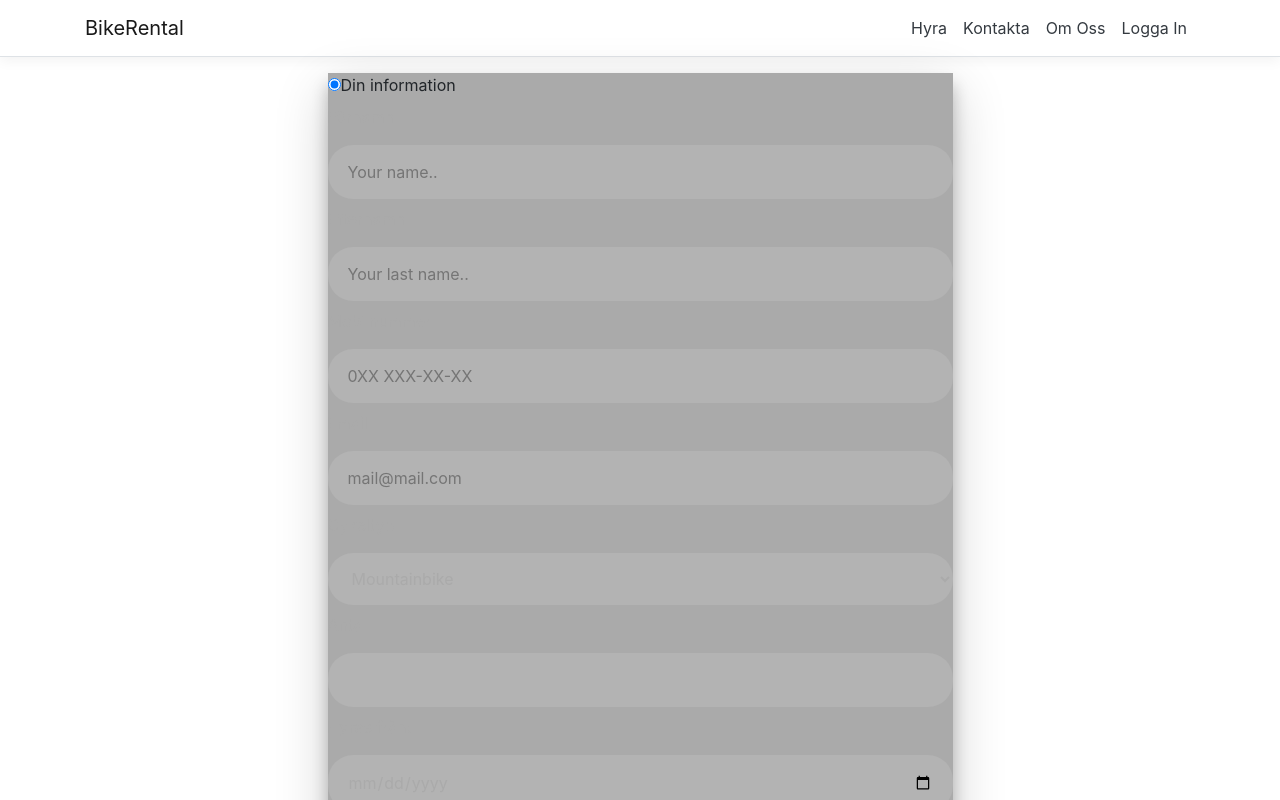
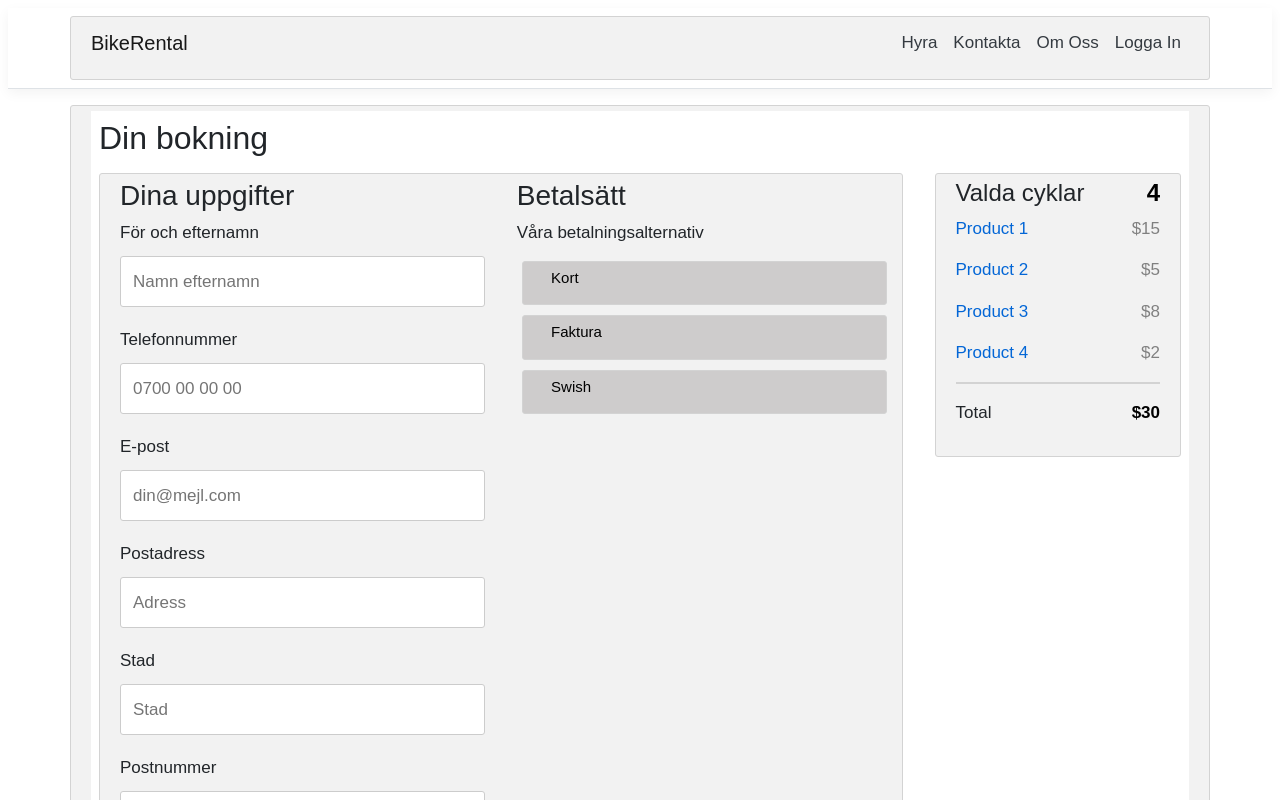
Before and after one commit to NBIGrupp5/BikeRental, a React (Create React App) app in the folder ClientApp/: page /BookingForm in a window 1280 px wide. Shown: the top 800 px of the page. Built offline with nearby package versions, Linux system fonts and the light colour scheme.

Commit message:
bokningsform

```diff
--- a/ClientApp/src/components/BookingForm.css
+++ b/ClientApp/src/components/BookingForm.css
@@ -1,157 +1,134 @@
+
+body {
+    font-family: Arial;
+    font-size: 17px;
+    padding: 8px;
+}
+
 * {
     box-sizing: border-box;
 }
 
-.dininfo-wrap {
-    width: 100%;
-    margin: auto;
-    height: 1199px;
-    max-width: 625px;
-    min-height: 625px;
-    position: relative;
-    background: #aaaaaa;
-    box-shadow: 0 12px 15px 0 rgba(0,0,0,.24),0 17px 50px 0 rgba(0,0,0,.19);
+.row {
+    display: -ms-flexbox; /* IE10 */
+    display: flex;
+    -ms-flex-wrap: wrap; /* IE10 */
+    flex-wrap: wrap;
+    margin: 0 -16px;
 }
 
-
-/* Style the header */
-.header-about {
-    background-color: #666;
-    padding: 30px;
-    text-align: center;
-    font-size: 65px;
-    color: white;
+.col-25 {
+    -ms-flex: 25%; /* IE10 */
+    flex: 25%;
 }
 
-
-/* Create two columns/boxes that floats next to each other */
-
-.h1-about {
-    text-align: center;
-    font-size: 65px;
-    margin-top: -16mm;
+.col-50 {
+    -ms-flex: 50%; /* IE10 */
+    flex: 50%;
 }
 
+.col-75 {
+    -ms-flex: 75%; /* IE10 */
+    flex: 75%;
+}
 
-/* Responsive layout - makes the two columns/boxes stack on top of each other instead of next to each other, on small screens */
-@media (max-width: 600px) {
-    .body-about, header {
-        width: 100%;
-        height: auto;
+.col-25,
+.col-50,
+.col-75 {
+    padding: 0 16px;
+}
+
+.container {
+    background-color: #f2f2f2;
+    padding: 5px 20px 15px 20px;
+    border: 1px solid lightgrey;
+    border-radius: 3px;
+}
+
+input[type=text] {
+    width: 100%;
+    margin-bottom: 20px;
+    padding: 12px;
+    border: 1px solid #ccc;
+    border-radius: 3px;
+}
+
+label {
+    margin-bottom: 10px;
+    display: block;
+}
+
+.icon-container {
+    margin-bottom: 20px;
+    padding: 7px 0;
+    font-size: 24px;
+}
+
+.btn {
+    background-color: #04AA6D;
+    color: white;
+    padding: 12px;
+    margin: 10px 0;
+    border: none;
+    width: 100%;
+    border-radius: 3px;
+    cursor: pointer;
+    font-size: 17px;
+}
+
+    .btn:hover {
+        background-color: #45a049;
+    }
+
+a {
+    color: #2196F3;
+}
+
+hr {
+    border: 1px solid lightgrey;
+}
+
+span.price {
+    float: right;
+    color: grey;
+}
+
+/* Responsive layout - when the screen is less than 800px wide, make the two columns stack on top of each other instead of next to each other (also change the direction - make the "cart" column go on top) */
+@media (max-width: 800px) {
+    .row {
+        flex-direction: column-reverse;
+    }
+
+    .col-25 {
+        margin-bottom: 20px;
     }
 }
 
-input[type=number], select {
+/* Collapsible betalningsval */
+.collapsible {
+    background-color: rgb(206, 204, 204);
+    cursor: pointer;
+    padding: 5px 20px 15px 20px;
     width: 100%;
-    color: #aaa;
-    padding: 12px 20px;
-    margin: 8px 0;
-    display: inline-block;
-    border: none;
-    padding: 15px 20px;
-    border-radius: 25px;
-    background: rgba(255,255,255,.1);
+    border: 1px solid lightgrey;
+    border-radius: 3px;
+    text-align: left;
+    outline: none;
+    font-size: 15px;
+    margin: 5px;
 }
 
-input[type=tel], select {
-    width: 100%;
-    color: #aaa;
-    padding: 12px 20px;
-    margin: 8px 0;
-    display: inline-block;
-    border: none;
-    padding: 15px 20px;
-    border-radius: 25px;
-    background: rgba(255,255,255,.1);
+    .active, .collapsible:hover {
+        background-color: rgb(172, 172, 172);
+        border: 1px solid lightgrey;
+        border-radius: 3px;
+    }
+
+.content {
+    padding: 0 18px;
+    display: none;
+    overflow: hidden;
+    background-color: rgb(226, 226, 226);
+    border: 1px solid lightgrey;
+    border-radius: 3px;
 }
-
-.others {
-    color: black;
-}
-
-.text {
-    color: #aaa;
-}
-
-.text-white {
-    color: white;
-}
-
-.cykel {
-    width: 100%;
-    color: #aaa;
-    padding: 12px 20px;
-    margin: 8px 0;
-    display: inline-block;
-    border: none;
-    padding: 15px 20px;
-    border-radius: 25px;
-    background: rgba(255,255,255,.1);
-}
-
-input[type=email], select {
-    width: 100%;
-    color: #aaa;
-    padding: 12px 20px;
-    margin: 8px 0;
-    display: inline-block;
-    border: none;
-    padding: 15px 20px;
-    border-radius: 25px;
-    background: rgba(255,255,255,.1);
-}
-
-input[type=date], select {
-    width: 100%;
-    color: #aaa;
-    padding: 12px 20px;
-    margin: 8px 0;
-    display: inline-block;
-    border: none;
-    padding: 15px 20px;
-    border-radius: 25px;
-    background: rgba(255,255,255,.1);
-}
-
-input[type=text], select {
-    width: 100%;
-    color: #aaa;
-    padding: 12px 20px;
-    margin: 8px 0;
-    display: inline-block;
-    border: none;
-    padding: 15px 20px;
-    border-radius: 25px;
-    background: rgba(255,255,255,.1);
-}
-
-input[type=submit] {
-    width: 100%;
-    background-color: #3f51b5;
-    color: white;
-    padding: 14px 20px;
-    border: none;
-    padding: 15px 20px;
-    border-radius: 25px;
-    cursor: pointer;
-}
-
-input[type=checkbox] {
-    color: #fff;
-    border-color: #3f51b5;
-    background-color: #3f51b5;
-}
-
-input[type=submit]:hover {
-    background-color: #3f51b5;
-}
-
-.vid {
-    border-radius: 5px;
-    padding: 20px;
-    width: 50%;
-    margin: auto;
-    margin-top: 9mm;
-    text-align: center;
-    align-items: center;
-}
--- a/ClientApp/src/components/BookingForm.js
+++ b/ClientApp/src/components/BookingForm.js
@@ -1,5 +1,10 @@
-import React, { Component } from 'react';
+import React, { Component, useState } from 'react';
 import './BookingForm.css'
+
+
+
+
+
 
 export class BookingForm extends Component {
     static displayName = BookingForm.name;
@@ -8,66 +13,129 @@ export class BookingForm extends Component {
         return (
             <div>
                 <body>
-					<div class="dininfo-wrap">
-						<div class="login-html">
-							<input id="tab-1" type="radio" name="tab" class="sign-in" checked /><label for="tab-1" class="tab">Din information</label>
 
-							<div class="login-form">
-								<div class="sign-in-htm">
-									<div class="group">
-										<label for="fname" className="text">Förnamn</label>
-										<input type="text" id="fname" name="firstname" placeholder="Your name.." />
+                    <h2>Din bokning</h2>
+
+                    {/*<!-- Tid och datum för denna beställning -->*/}
+                    <p id="date"></p>
+                    <script>
+                        document.getElementById("date").innerHTML = Date();
+            </script>
+
+                    <div class="row">
+                        <div class="col-75">
+                            <div class="container">
+                                <form action="/action_page.php">
+
+                                    <div class="row">
+                                        <div class="col-50">
+                                            <h3>Dina uppgifter</h3>
+                                            <label for="fname">För och efternamn</label>
+                                            <input type="text" id="fname" name="firstname" placeholder="Namn efternamn"></input>
+                                            <label for="mobil">Telefonnummer </label>
+                                            <input type="text" id="mobil" name="mobil" placeholder="0700 00 00 00"></input>
+                                            <label for="email"> E-post</label>
+                                            <input type="text" id="email" name="email" placeholder="din@mejl.com"></input>
+                                            <label for="adr"> Postadress</label>
+                                            <input type="text" id="adr" name="address" placeholder="Adress"></input>
+                                            <label for="city"> Stad</label>
+                                            <input type="text" id="city" name="city" placeholder="Stad"></input>
+                                            <label for="zip">Postnummer </label>
+                                            <input type="text" id="zip" name="zip" placeholder="xxx xx"></input>
                                         </div>
-									<div class="group">
-										<label for="lname" className="text">Efternamn</label>
-										<input type="text" id="lname" name="lastname" placeholder="Your last name.." />
+
+
+
+                                        <div class="col-50">
+                                            <h3>Betalsätt</h3>
+                                            <label for="fname">Våra betalningsalternativ</label>
+
+
+
+                                            <button type="button" class="collapsible"><i class="far fa-credit-card"></i>&nbsp;&nbsp;Kort</button>
+                                            <div class="content">
+                                                <br></br>
+                                                <p><label for="cname">Namn på kortet</label>
+                                                    <input type="text" id="cname" name="cardname" placeholder="Pernilla Wahlgren"></input>
+                                                    <label for="ccnum">Kortnummer   </label>
+                                                    <input type="text" id="ccnum" name="cardnumber" placeholder="1111-2222-3333-4444"></input>
+                                                    <label for="expmonth">Exp Month</label>
+                                                    <input type="text" id="expmonth" name="expmonth" placeholder="Månad"></input>
+                                                    <div class="row">
+                                                        <div class="col-50">
+                                                            <label for="expyear">Exp Year</label>
+                                                            <input type="text" id="expyear" name="expyear" placeholder="2018"></input>
                                                         </div>
-									<div class="group">
-										<label for="phone" className="text">Mobilnummer</label>
-										<input type="tel" id="text" name="tel" placeholder="0XX XXX-XX-XX" />
+                                                        <div class="col-50">
+                                                            <label for="cvv">CVV</label>
+                                                            <input type="text" id="cvv" name="cvv" placeholder="352"></input>
                                                         </div>
-									<div class="group">
-										<label for="email" className="text">Email</label>
-										<input type="email" id="email" name="email" placeholder="mail@mail.com" />
+                                                    </div></p>
+                                                <input type="submit" value="Slutför bokning" class="btn"></input>
                                             </div>
-									<div>
-										<label for="cykeltyp" className="text">Cykeltyp</label><br />
-										<select className="cykel" id="cykeltyp" name="cykeltyp">
-											<option value="Mountainbike" className="others">Mountainbike</option>
-											<option value="Elcykel" className="others">Elcykel</option>
-											<option value="Stadscykel" className="others">Stadscykel</option>
-										</select>
+                                            <button type="button" class="collapsible"><i class="fas fa-file-invoice-dollar"></i>&nbsp;&nbsp;Faktura</button>
+                                            <div class="content">
+                                                <br></br>
+                                                <p><h6>Betala inom 14 dagar</h6></p>
+                                                <div>Avgift 0 kr</div>
+                                                <br></br>
+                                                <input type="submit" value="Slutför bokning" class="btn"></input>
+                                                <br></br>
                                             </div>
-									<div class="group">
-										<label for="antal" className="text">Antal</label>
-										<input type="number" id="antal" name="antal" /><br />
+
+                                            <button type="button" class="collapsible"><i class="fas fa-sync-alt"></i>&nbsp;&nbsp;Swish</button>
+                                            <div class="content">
+                                                <br></br>
+                                                <p>Skicka din betalning med Swish. Du behöver Swish-appen och ett mobilt BandID för att använda det här betalsättet.</p>
+                                                <div>Skicka med ditt registrerade nummer till: </div>
+                                                <div><h3>0733 55 55 55</h3></div>
+                                                <br></br>
+                                                <input type="submit" value="Slutför bokning" class="btn"></input>
                                             </div>
-									<div class="group">
-										<label for="rent" className="text">Hyras från:</label>
-										<input type="date" id="rent" name="rent" />
+
+
+
+
+                                            {/*<script>*/}
+                                            {/*    var coll = document.getElementsByClassName("collapsible");*/}
+                                            {/*    var i;*/}
+
+                                            {/*         for (i = 0; i < coll.length; {*/}
+                                            {/*        coll[i].addEventListener("click", function () {*/}
+                                            {/*            this.classList.toggle("active");*/}
+                                            {/*            var content = this.nextElementSibling;*/}
+                                            {/*            if (content.style.display === "block") {*/}
+                                            {/*                content.style.display = "none";*/}
+                                            {/*            } else {*/}
+                                            {/*                content.style.display = "block";*/}
+                                            {/*            }*/}
+                                            {/*        })};*/}
+                                            {/*</script>*/}
+
                                         </div>
-									<div class="group">
-										<label for="lämnar" className="text">Inlämningsdatum: </label><br />
-										<input type="date" id="dropdate" name="dropdate" value />
                                     </div>
-									<div class="group">
-										<label for="confirmation" className="text-white" >Skicka bekräftelse via mail </label>
-										<input type="checkbox" id="email" name="email" value="" /><br />
+
+                                </form>
                             </div>
-									<div class="group">
-										<label for="confirmation" className="text-white" >Skicka bekräftelse via SMS </label>
-										<input type="checkbox" id="email" name="email" value="" /><br />
+                        </div>
+                        <div class="col-25">
+                            <div class="container">
+                                <h4>Valda cyklar <span class="price" style={{ color: "black" }}><i class="fa fa-shopping-cart"></i> <b>4</b></span></h4>
+                                <p><a href="#">Product 1</a> <span class="price">$15</span></p>
+                                <p><a href="#">Product 2</a> <span class="price">$5</span></p>
+                                <p><a href="#">Product 3</a> <span class="price">$8</span></p>
+                                <p><a href="#">Product 4</a> <span class="price">$2</span></p>
+                                <hr></hr>
+                                <p>Total <span class="price" style={{ color: "black" }}><b>$30</b></span></p>
 
-										<div class="group">
-											<input type="submit" id="submit" name="Submit" value="Boka" />
                             </div>
                         </div>
                     </div>
-							</div>
-						</div>
-					</div>
+
                 </body>
             </div>
-    );
+        ); {/*);*/ }
+
     }
 }
+export default BookingForm;
```
Lines whose indentation alone changed are shown as unchanged.
